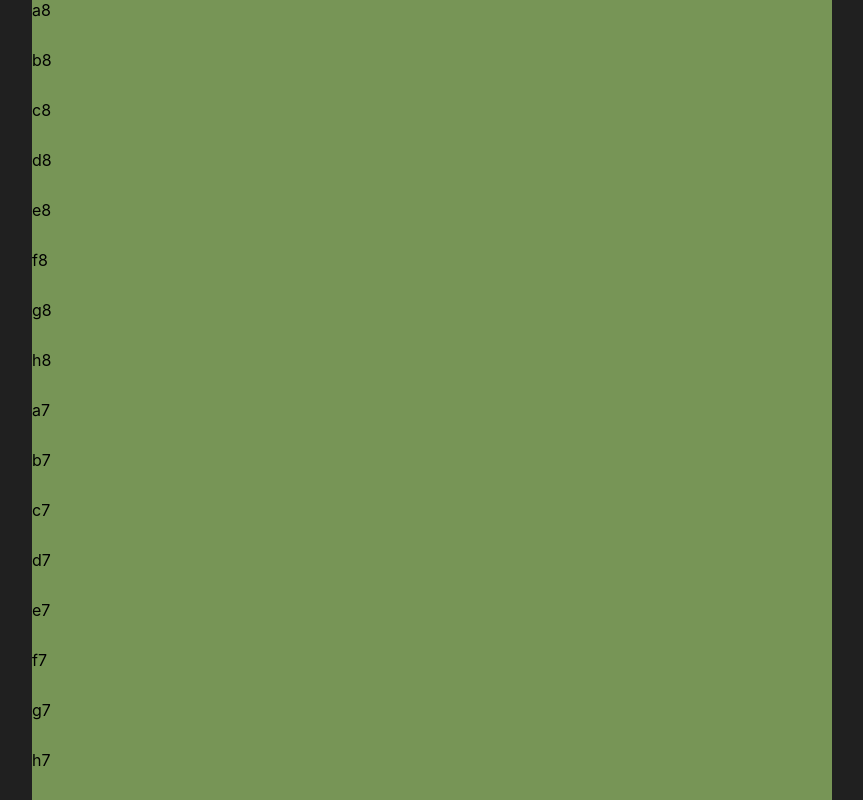
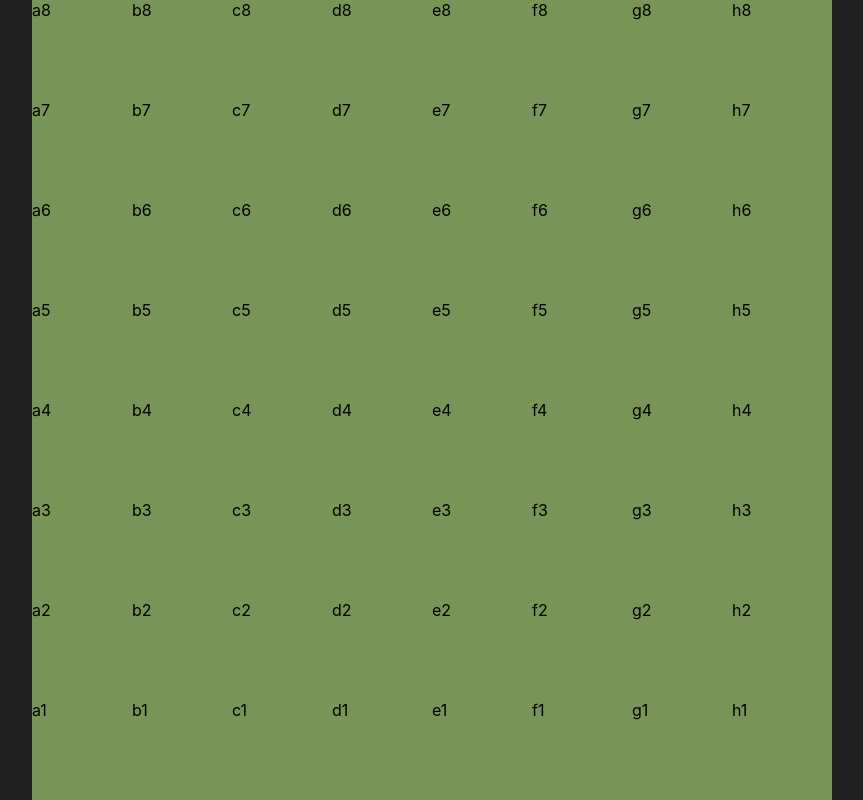
Before and after one commit to jtsui23-code/chessapp, a React (Create React App) app: page / in a window 1280 px wide. Shown: the top 800 px of the page, without its empty margins (208-1071 px from the left). Built offline with nearby package versions, Linux system fonts and the light colour scheme.

Commit message:
Making the tile names aligned with the tile position.

```diff
--- a/src/components/Chessboard.css
+++ b/src/components/Chessboard.css
@@ -1,10 +1,12 @@
 #chessboard {
+    display:flex;
+    flex-wrap: wrap;
     width: 800px;
     height: 800px;
     background-color: #779556;
 }
 
 #chessboard .tile {
-  width: 50px;
-  height: 50px;
+  width: 100px;
+  height: 100px;
 }
```
